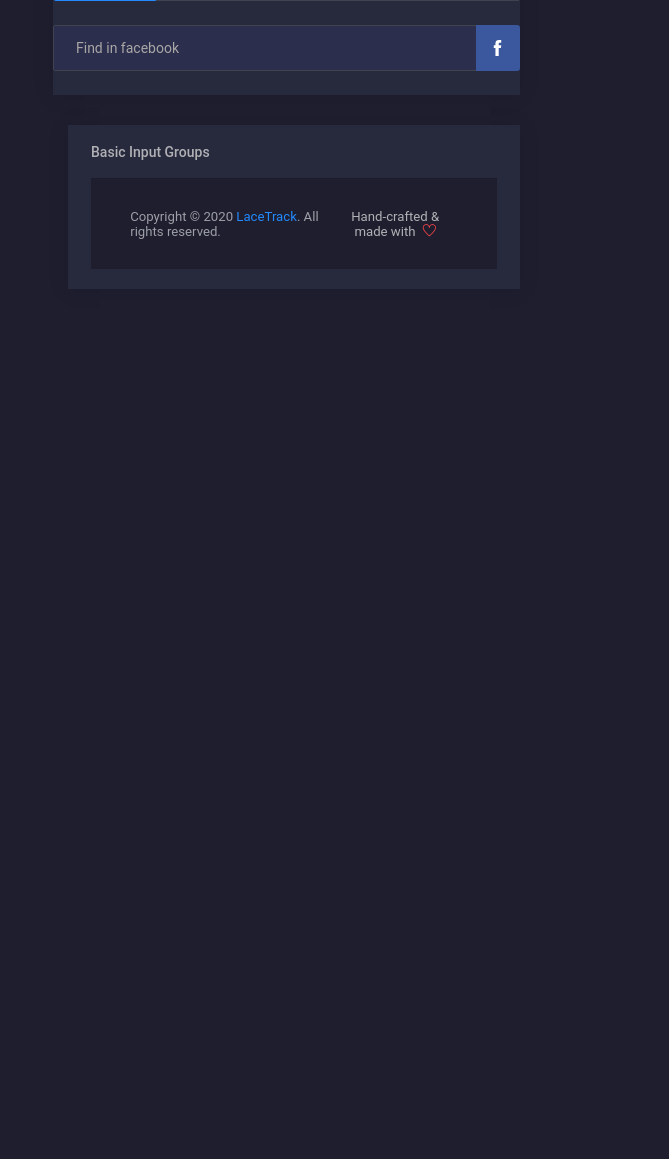
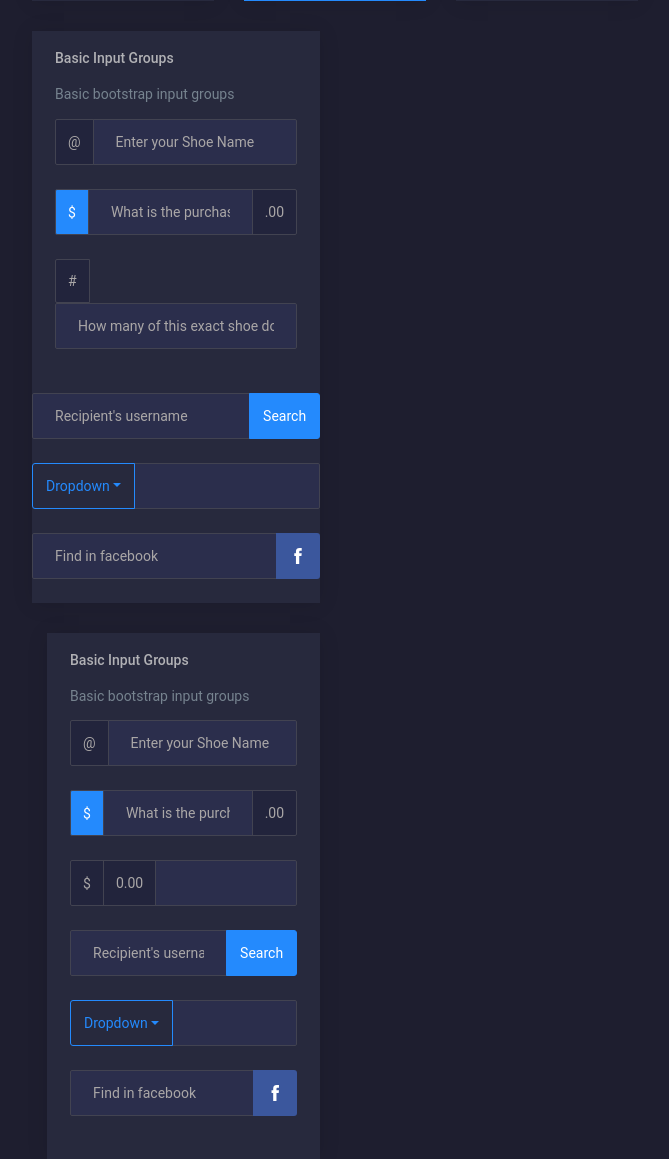
Before and after one commit to wasi2005/lacetrack, a Flask app: template templates/portal.html in a window 1280 px wide. Shown: the part 3375-4534 px from the top of the page, without its empty margins (224-893 px from the left). Before the commit the page ends 3664 px from the top, so only its background shows below. Run offline with Flask 2, Linux system fonts and the light colour scheme; the template is opened without the code that fills it, so the values that code supplies are empty; parts of the project's set-up code (start-up, migrations or seed data) failed here and were passed over; some libraries are stand-ins or nearby versions.

Commit message:
Revert "d"
This reverts commit 79c9d3b62584c5770be1bd595ef389235027d906.

```diff
--- a/templates/portal.html
+++ b/templates/portal.html
@@ -1096,8 +1096,76 @@
                 <div class="card-body">
                   <h4 class="card-title">Basic input groups</h4>
                   <p class="card-description">
-
-
+                    Basic bootstrap input groups
+                  </p>
+                  <div class="form-group">
+                    <div class="input-group">
+                      <div class="input-group-prepend">
+                        <span class="input-group-text">@</span>
+                      </div>
+                      <input type="text" class="form-control" placeholder="Enter your Shoe Name" aria-label="Enter Your Shoe Name">
+                    </div>
+                  </div>
+                  <div class="form-group">
+                    <div class="input-group">
+                      <div class="input-group-prepend">
+                        <span class="input-group-text bg-primary text-white">$</span>
+                      </div>
+                      <input type="text" class="form-control" placeholder="What is the purchase price of the shoe?" aria-label="Amount (to the nearest dollar)">
+                      <div class="input-group-append">
+                        <span class="input-group-text">.00</span>
+                      </div>
+                    </div>
+                  </div>
+                  <div class="form-group">
+                    <div class="input-group">
+                      <div class="input-group-prepend">
+                        <span class="input-group-text">$</span>
+                      </div>
+                      <div class="input-group-prepend">
+                        <span class="input-group-text">0.00</span>
+                      </div>
+                      <input type="text" class="form-control"  aria-label="Amount (to the nearest dollar)">
+                    </div>
+                  </div>
+                  <div class="form-group">
+                    <div class="input-group">
+                      <input type="text" class="form-control" placeholder="Recipient's username" aria-label="Recipient's username">
+                      <div class="input-group-append">
+                        <button class="btn btn-sm btn-primary" type="button">Search</button>
+                      </div>
+                    </div>
+                  </div>
+                  <div class="form-group">
+                    <div class="input-group">
+                      <div class="input-group-prepend">
+                        <button class="btn btn-sm btn-outline-primary dropdown-toggle" type="button" data-toggle="dropdown" aria-haspopup="true" aria-expanded="false">Dropdown</button>
+                        <div class="dropdown-menu" x-placement="bottom-start" style="position: absolute; will-change: transform; top: 0px; left: 0px; transform: translate3d(0px, 46px, 0px);">
+                          <a class="dropdown-item" href="#">Open</a>
+                          <a class="dropdown-item" href="#">Pending</a>
+                          <a class="dropdown-item" href="#">Sold</a>
+                          <div role="separator" class="dropdown-divider"></div>
+                          <a class="dropdown-item" href="#">Separated link</a>
+                        </div>
+                      </div>
+                      <input type="text" class="form-control" aria-label="Text input with dropdown button">
+                    </div>
+                  </div>
+                  <div class="form-group">
+                    <div class="input-group">
+                      <input type="text" class="form-control" placeholder="Find in facebook" aria-label="Recipient's username">
+                      <div class="input-group-append">
+                        <button class="btn btn-sm btn-facebook" type="button">
+                          <i class="ti-facebook"></i>
+                        </button>
+                      </div>
+                    </div>
+                  </div>
+                </div>
+              </div>
+            </div>
+          </div>
+        </div> <!-- content-wrapper ends -->
         <!-- partial:partials/_footer.html -->
         <footer class="footer">
           <div class="d-sm-flex justify-content-center justify-content-sm-between"> <span class="text-muted text-center text-sm-left d-block d-sm-inline-block">Copyright © 2020 <a href="/">LaceTrack</a>. All rights reserved.</span> <span class="float-none float-sm-right d-block mt-1 mt-sm-0 text-center">Hand-crafted & made with <i class="ti-heart text-danger ml-1"></i></span> </div>
```
